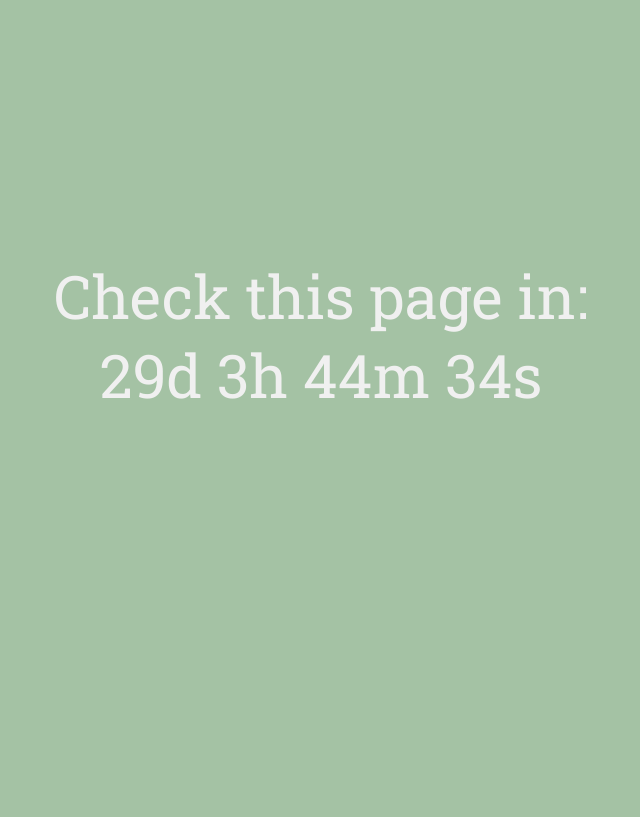
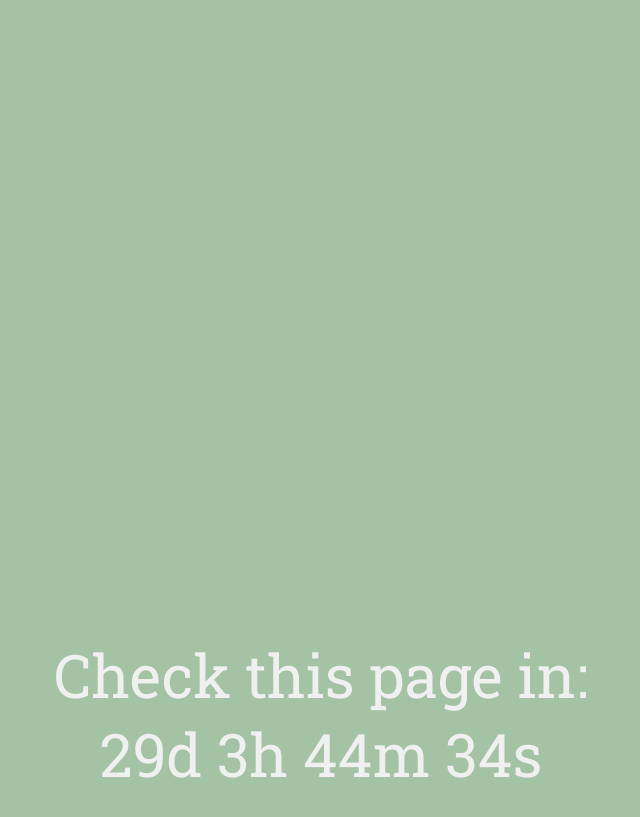
Before and after one commit to arjunkapoor19/22, a plain HTML site: page index.html in a window 1280 px wide. Shown: the part 57-874 px from the top of the page, without its empty margins (319-959 px from the left). Before the commit the page ends 800 px from the top, so only its background shows below. Drawn offline with Linux system fonts and the light colour scheme.

Commit message:
Update style.css

```diff
--- a/style.css
+++ b/style.css
@@ -6,6 +6,6 @@ body{
 p{
     color: rgb(240, 240, 240);
     font-size: 60px;
-    padding-top: 20%;
+    padding-top: 50%;
     font-family: 'Roboto Slab', serif;
 }
```
